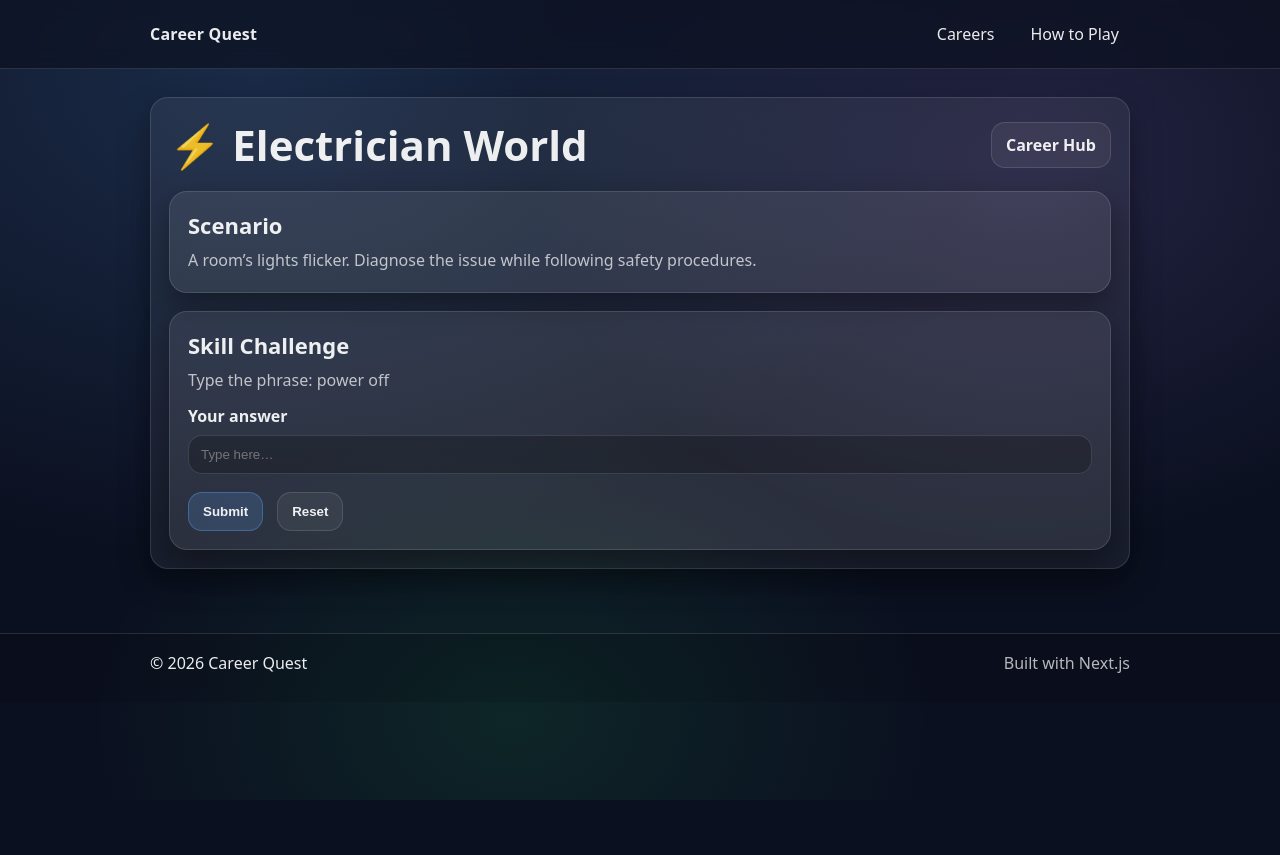
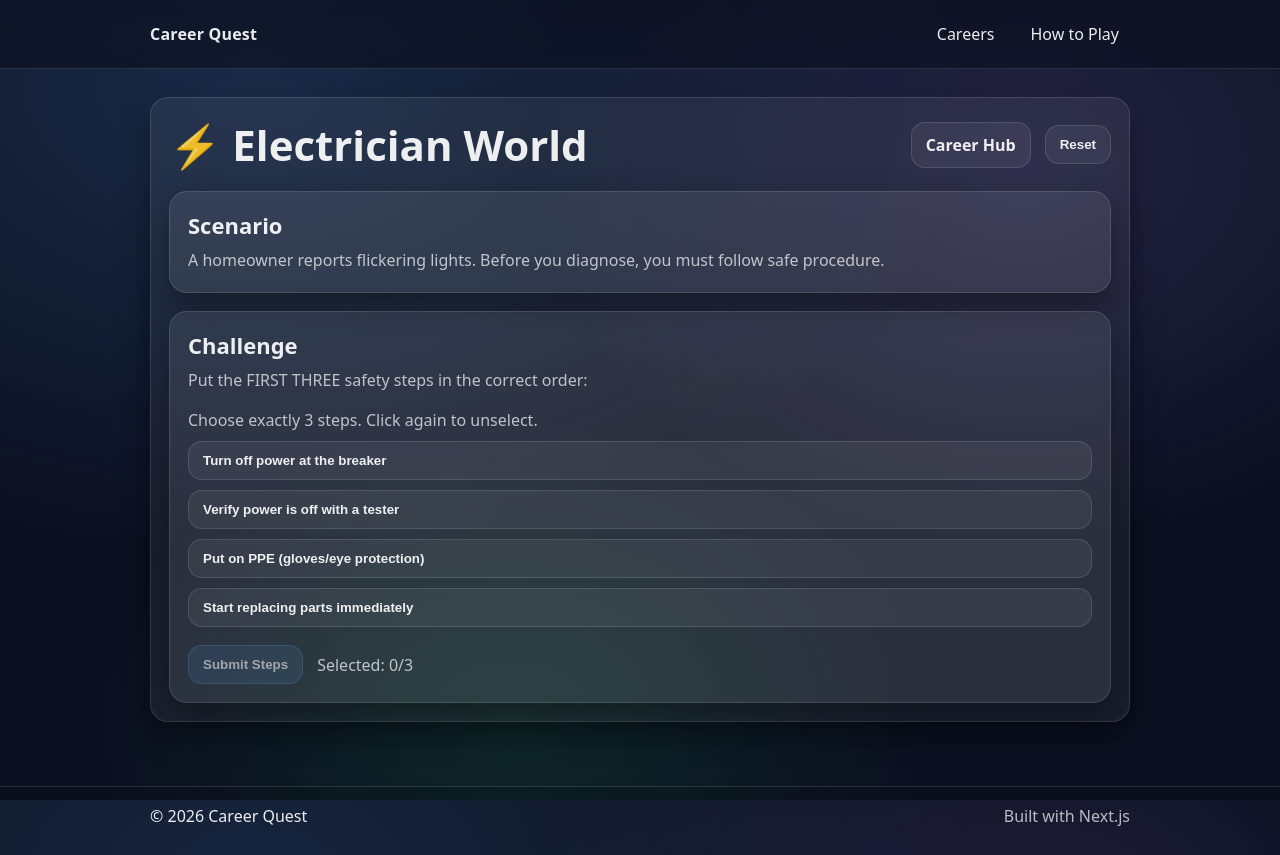
Before and after one commit to tracebowlby09/career-quest, a Next.js app: page /careers/electrician in a window 1280 px wide. Before the commit the page ends 800 px from the top, so only its background shows below. Built offline with nearby package versions, Linux system fonts and the light colour scheme.

Commit message:
Make 3 worlds real challenges (MCQ + sequence) + stats

```diff
--- a/app/careers/[career]/page.tsx
+++ b/app/careers/[career]/page.tsx
@@ -2,64 +2,21 @@
 
 import Link from "next/link";
 import { useMemo, useState } from "react";
-import { addBadge } from "../../lib/progress";
+import { addAttempt, addBadge, addWin } from "../../lib/progress";
+import { WORLDS, type WorldId } from "../../lib/worlds";
 
 type Outcome = "intro" | "success" | "retry";
 
-const careerData: Record<
-  string,
-  {
-    id: "software-developer" | "nurse" | "electrician";
-    title: string;
-    icon: string;
-    scenario: string;
-    challengePrompt: string;
-    correctAnswer: string;
-    successText: string;
-    retryText: string;
-  }
-> = {
-  "software-developer": {
-    id: "software-developer",
-    title: "Software Developer",
-    icon: "💻",
-    scenario:
-      "A feature is failing right before release. You need to confirm the correct UI label and ship the fix.",
-    challengePrompt: "Type the word: start",
-    correctAnswer: "start",
-    successText: "You shipped the fix. Badge unlocked!",
-    retryText: "Close — debugging takes iteration. Try again.",
-  },
-  nurse: {
-    id: "nurse",
-    title: "Nurse",
-    icon: "🩺",
-    scenario:
-      "Two patients need attention. You must prioritize, assess symptoms, and communicate clearly.",
-    challengePrompt: "Type the word: assess",
-    correctAnswer: "assess",
-    successText: "You made the safest call. Badge unlocked!",
-    retryText: "Try again — focus on the safest first step.",
-  },
-  electrician: {
-    id: "electrician",
-    title: "Electrician",
-    icon: "⚡",
-    scenario:
-      "A room’s lights flicker. Diagnose the issue while following safety procedures.",
-    challengePrompt: "Type the phrase: power off",
-    correctAnswer: "power off",
-    successText: "Safety first. Badge unlocked!",
-    retryText: "Try again — always start with safety.",
-  },
-};
+export default function CareerWorld({ params }: { params: { career: string } }) {
+  const world = useMemo(() => WORLDS[params.career as WorldId], [params.career]);
 
-export default function CareerWorld({ params }: { params: { career: string } }) {
-  const data = useMemo(() => careerData[params.career], [params.career]);
   const [outcome, setOutcome] = useState<Outcome>("intro");
-  const [answer, setAnswer] = useState("");
+  const [picked, setPicked] = useState<string | null>(null);
 
-  if (!data) {
+  // For sequence world
+  const [seq, setSeq] = useState<string[]>([]);
+
+  if (!world) {
     return (
       <div style={{ padding: "28px 0" }}>
         <div className="card">
@@ -67,19 +24,50 @@ export default function CareerWorld({ params }: { params: { career: string } })
             <h1 className="h1" style={{ fontSize: 40 }}>Career not found</h1>
             <p className="p">That world doesn’t exist yet.</p>
             <div className="spacer" />
-            <Link className="btn btnPrimary" href="/careers">Back to Career Hub</Link>
+            <Link className="btn btnPrimary" href="/careers">Back to Hub</Link>
           </div>
         </div>
       </div>
     );
   }
 
-  function submit() {
-    const normalized = answer.trim().toLowerCase();
-    const target = data.correctAnswer.trim().toLowerCase();
-    const ok = normalized === target;
+  function submitMCQ() {
+    addAttempt();
+    const ok = picked === world.correctOptionId;
     setOutcome(ok ? "success" : "retry");
-    if (ok) addBadge(data.id);
+    if (ok) {
+      addBadge(world.id);
+      addWin();
+    }
+  }
+
+  function toggleSeq(id: string) {
+    setSeq((prev) => {
+      if (prev.includes(id)) return prev.filter((x) => x !== id);
+      if (prev.length >= 3) return prev; // only first 3 steps
+      return [...prev, id];
+    });
+  }
+
+  function submitSequence() {
+    addAttempt();
+    const ok =
+      seq.length === 3 &&
+      seq[0] === world.correctSequence[0] &&
+      seq[1] === world.correctSequence[1] &&
+      seq[2] === world.correctSequence[2];
+
+    setOutcome(ok ? "success" : "retry");
+    if (ok) {
+      addBadge(world.id);
+      addWin();
+    }
+  }
+
+  function reset() {
+    setOutcome("intro");
+    setPicked(null);
+    setSeq([]);
   }
 
   return (
@@ -88,9 +76,12 @@ export default function CareerWorld({ params }: { params: { career: string } })
         <div className="cardInner">
           <div className="row" style={{ justifyContent: "space-between" }}>
             <h1 className="h1" style={{ fontSize: 42, marginBottom: 0 }}>
-              {data.icon} {data.title} World
+              {world.icon} {world.title} World
             </h1>
+            <div className="row">
               <Link className="btn" href="/careers">Career Hub</Link>
+              <button className="btn" onClick={reset}>Reset</button>
+            </div>
           </div>
 
           <div className="spacer" />
@@ -98,7 +89,7 @@ export default function CareerWorld({ params }: { params: { career: string } })
           <div className="card" style={{ background: "var(--panel2)" }}>
             <div className="cardInner">
               <h2 className="h2">Scenario</h2>
-              <p className="p">{data.scenario}</p>
+              <p className="p">{world.scenario}</p>
             </div>
           </div>
 
@@ -106,35 +97,69 @@ export default function CareerWorld({ params }: { params: { career: string } })
 
           <div className="card" style={{ background: "var(--panel2)" }}>
             <div className="cardInner">
-              <h2 className="h2">Skill Challenge</h2>
-              <p className="p" style={{ marginBottom: 12 }}>{data.challengePrompt}</p>
+              <h2 className="h2">Challenge</h2>
+              <p className="p" style={{ marginBottom: 14 }}>{world.prompt}</p>
 
-              <label style={{ display: "block", fontWeight: 900, marginBottom: 8 }} htmlFor="answer">
-                Your answer
-              </label>
-
-              <input
-                id="answer"
-                className="input"
-                value={answer}
-                onChange={(e) => setAnswer(e.target.value)}
-                placeholder="Type here…"
-              />
+              {world.type === "mcq" ? (
+                <>
+                  <div className="row" style={{ flexDirection: "column", alignItems: "stretch", gap: 10 }}>
+                    {world.options.map((o) => (
+                      <button
+                        key={o.id}
+                        className="btn"
+                        onClick={() => setPicked(o.id)}
+                        style={{
+                          justifyContent: "flex-start",
+                          background: picked === o.id ? "rgba(96,165,250,.22)" : undefined,
+                          borderColor: picked === o.id ? "rgba(96,165,250,.55)" : undefined
+                        }}
+                      >
+                        {o.label}
+                      </button>
+                    ))}
+                  </div>
 
                   <div className="spacer" />
+                  <button className="btn btnPrimary" onClick={submitMCQ} disabled={!picked} style={{ opacity: picked ? 1 : 0.6 }}>
+                    Submit Answer
+                  </button>
+                </>
+              ) : (
+                <>
+                  <p className="muted" style={{ marginBottom: 10 }}>
+                    Choose exactly 3 steps. Click again to unselect.
+                  </p>
 
-              <div className="row">
-                <button className="btn btnPrimary" onClick={submit}>Submit</button>
+                  <div className="row" style={{ flexDirection: "column", alignItems: "stretch", gap: 10 }}>
+                    {world.options.map((o) => {
+                      const active = seq.includes(o.id);
+                      const index = seq.indexOf(o.id);
+                      return (
                         <button
+                          key={o.id}
                           className="btn"
-                  onClick={() => {
-                    setAnswer("");
-                    setOutcome("intro");
+                          onClick={() => toggleSeq(o.id)}
+                          style={{
+                            justifyContent: "flex-start",
+                            background: active ? "rgba(34,197,94,.18)" : undefined,
+                            borderColor: active ? "rgba(34,197,94,.45)" : undefined
                           }}
                         >
-                  Reset
+                          {active ? `Step ${index + 1}: ` : ""}{o.label}
                         </button>
+                      );
+                    })}
                   </div>
+
+                  <div className="spacer" />
+                  <div className="row">
+                    <button className="btn btnPrimary" onClick={submitSequence} disabled={seq.length !== 3} style={{ opacity: seq.length === 3 ? 1 : 0.6 }}>
+                      Submit Steps
+                    </button>
+                    <span className="muted">Selected: {seq.length}/3</span>
+                  </div>
+                </>
+              )}
             </div>
           </div>
 
@@ -143,21 +168,20 @@ export default function CareerWorld({ params }: { params: { career: string } })
               <div className="spacer" />
               <div className="card" style={{ background: "var(--panel2)" }}>
                 <div className="cardInner">
-                  <h2 className="h2">
-                    Outcome: {outcome === "success" ? "Success ✅" : "Try Again"}
-                  </h2>
-                  <p className="p">
-                    {outcome === "success" ? data.successText : data.retryText}
-                  </p>
+                  <h2 className="h2">Result: {outcome === "success" ? "Success ✅" : "Try Again"}</h2>
+                  <p className="p">{outcome === "success" ? world.success : world.retry}</p>
                   {outcome === "success" && (
-                    <p className="muted" style={{ marginTop: 12 }}>
-                      Go back to the Career Hub to see your badge.
-                    </p>
+                    <div className="spacer" />
                   )}
+                  <div className="row">
+                    <Link className="btn btnPrimary" href="/careers">Back to Hub</Link>
+                    <button className="btn" onClick={reset}>Try Again</button>
+                  </div>
                 </div>
               </div>
             </>
           )}
+
         </div>
       </div>
     </div>
--- /dev/null
+++ b/app/lib/worlds.ts
@@ -0,0 +1,86 @@
+export type WorldId = "software-developer" | "nurse" | "electrician";
+
+export type World =
+  | {
+      id: WorldId;
+      title: string;
+      icon: string;
+      scenario: string;
+      type: "mcq";
+      prompt: string;
+      options: { id: string; label: string }[];
+      correctOptionId: string;
+      success: string;
+      retry: string;
+    }
+  | {
+      id: WorldId;
+      title: string;
+      icon: string;
+      scenario: string;
+      type: "sequence";
+      prompt: string;
+      options: { id: string; label: string }[];
+      correctSequence: string[]; // array of option ids in correct order
+      success: string;
+      retry: string;
+    };
+
+export const WORLDS: Record<WorldId, World> = {
+  "software-developer": {
+    id: "software-developer",
+    title: "Software Developer",
+    icon: "💻",
+    scenario:
+      "Right before launch, the Start button does nothing. You inspect the click handler and need to choose the correct fix.",
+    type: "mcq",
+    prompt: "Which line correctly navigates to the Career Hub when the Start button is clicked?",
+    options: [
+      { id: "a", label: 'router.push("/careers")' },
+      { id: "b", label: 'router.route("/careers")' },
+      { id: "c", label: 'router.go("/careers")' },
+      { id: "d", label: 'window.open("/careers")' },
+    ],
+    correctOptionId: "a",
+    success: "Nice. You shipped a clean fix and the button works. Badge earned!",
+    retry: "Not quite. Think: what is the standard Next.js router navigation call?",
+  },
+
+  nurse: {
+    id: "nurse",
+    title: "Nurse",
+    icon: "🩺",
+    scenario:
+      "Three patients arrive at once. You must triage who gets attention first based on risk to life.",
+    type: "mcq",
+    prompt: "Who should be seen FIRST?",
+    options: [
+      { id: "a", label: "Patient with a mild headache and stable vitals" },
+      { id: "b", label: "Patient with shortness of breath and low oxygen (SpO₂ 86%)" },
+      { id: "c", label: "Patient with a sprained ankle, pain 6/10" },
+      { id: "d", label: "Patient asking for a refill, no symptoms" },
+    ],
+    correctOptionId: "b",
+    success: "Correct. Airway/breathing problems come first. Badge earned!",
+    retry: "Try again. Prioritize life-threatening airway/breathing/circulation issues.",
+  },
+
+  electrician: {
+    id: "electrician",
+    title: "Electrician",
+    icon: "⚡",
+    scenario:
+      "A homeowner reports flickering lights. Before you diagnose, you must follow safe procedure.",
+    type: "sequence",
+    prompt: "Put the FIRST THREE safety steps in the correct order:",
+    options: [
+      { id: "a", label: "Turn off power at the breaker" },
+      { id: "b", label: "Verify power is off with a tester" },
+      { id: "c", label: "Put on PPE (gloves/eye protection)" },
+      { id: "d", label: "Start replacing parts immediately" },
+    ],
+    correctSequence: ["c", "a", "b"],
+    success: "Perfect. PPE → power off → verify. Badge earned!",
+    retry: "Not quite. Safety is about PPE, de-energizing, and verifying before touching anything.",
+  },
+};
```
Also changed, not shown: app/careers/page.tsx (+39 -29 lines), app/lib/progress.ts (+48 -5 lines). Lines whose indentation alone changed are shown as unchanged.
